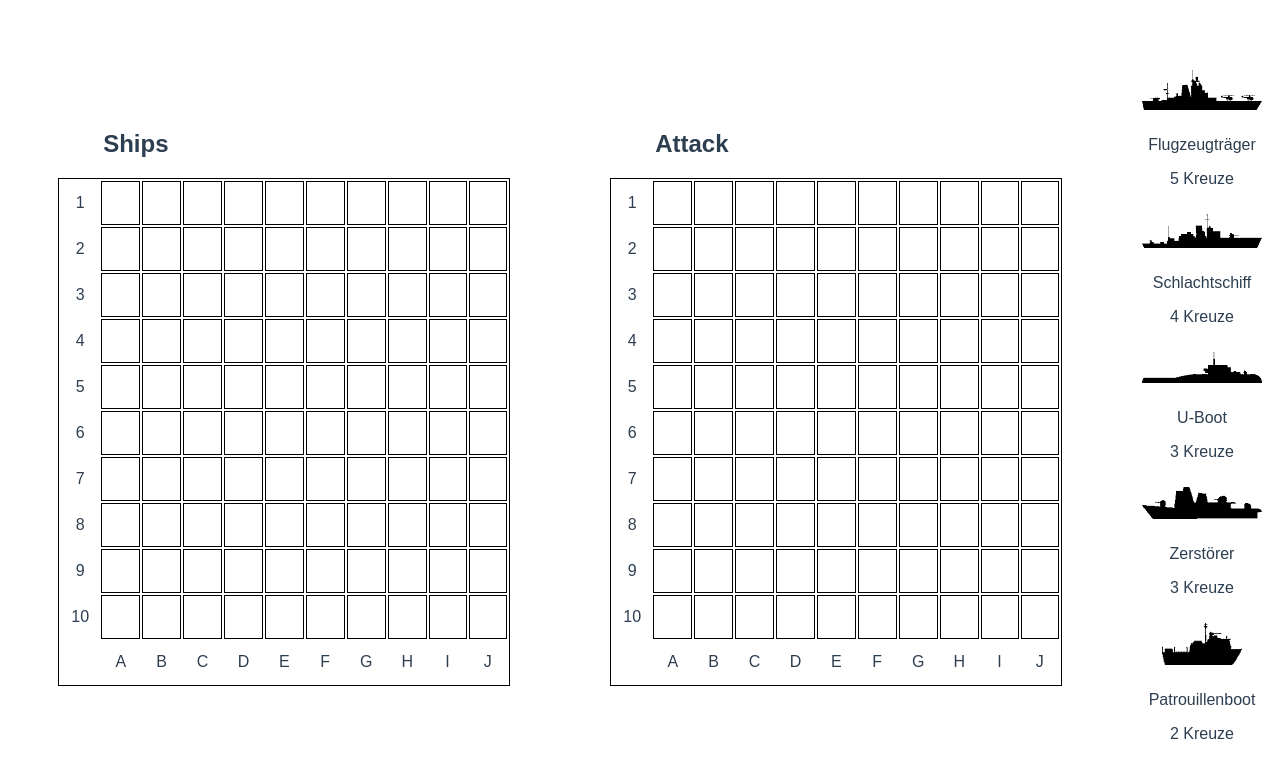
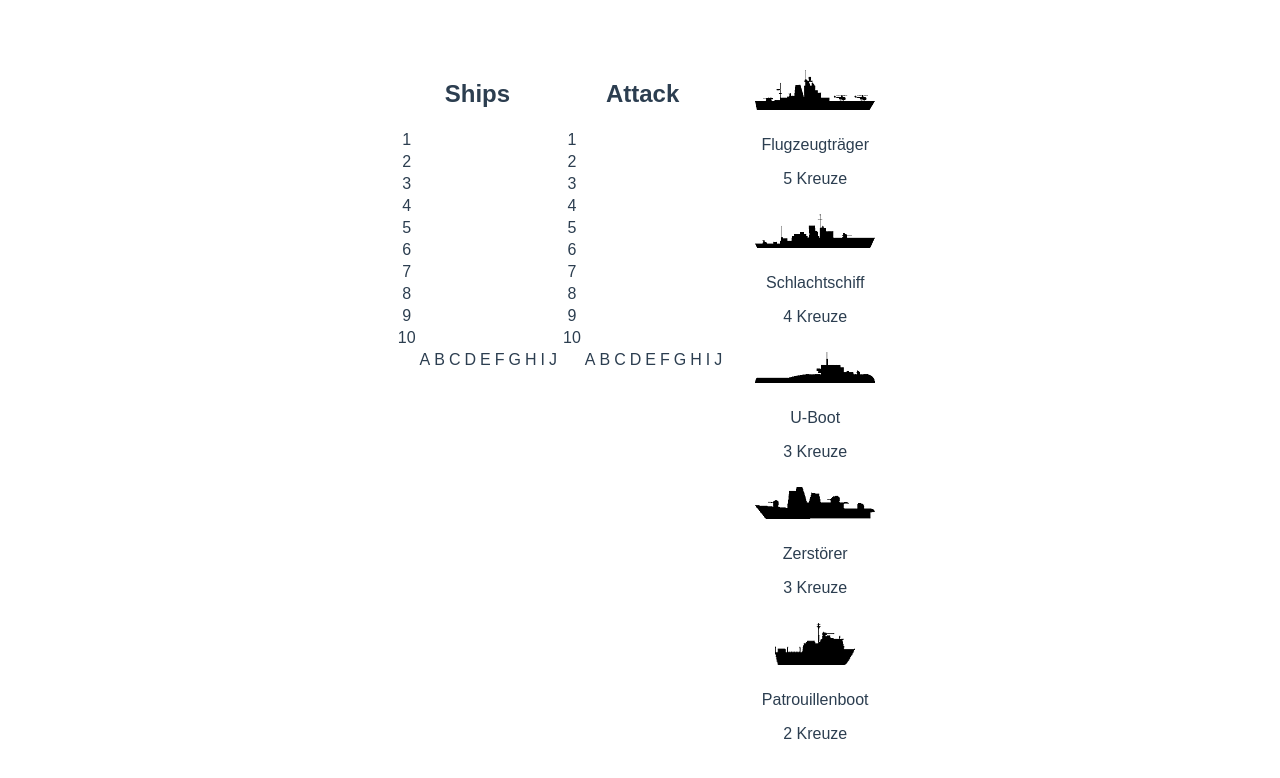
Before and after one commit to velotist/SinkingShips, a Vue app: page / in a window 1280 px wide. Shown: the top 778 px of the page. Built offline with nearby package versions, Linux system fonts and the light colour scheme.

Commit message:
Outsource styles

```diff
--- a/src/App.vue
+++ b/src/App.vue
@@ -23,4 +23,5 @@ export default defineComponent({
     color: #2c3e50;
     margin-top: 60px;
 }
+@import './assets/css/board.css';
 </style>
--- /dev/null
+++ b/src/assets/css/board.css
@@ -0,0 +1,16 @@
+.board-container_margin {
+    margin: 50px;
+}
+.board-table_border {
+    border: solid black;
+    border-width: 1px;
+}
+.board-table_td {
+    border: solid black;
+    border-width: 1px;
+    width: 40px;
+    height: 40px;
+}
+.board-table_no-border {
+    border: 0px;
+}
--- a/src/components/Board.vue
+++ b/src/components/Board.vue
@@ -1,59 +1,59 @@
 <template>
-    <div style="margin: 50px">
+    <div class="board-container">
         <h2>{{ boardName }}</h2>
         <table>
             <tr>
-                <td class="no-border">1</td>
-                <td v-for="n in 10" :key="n"></td>
+                <td class="board-table_no-border">1</td>
+                <td class="board-table_td" v-for="n in 10" :key="n"></td>
             </tr>
             <tr>
-                <td class="no-border">2</td>
-                <td v-for="n in 10" :key="n"></td>
+                <td class="board-table_no-border">2</td>
+                <td class="board-table_td" v-for="n in 10" :key="n"></td>
             </tr>
             <tr>
-                <td class="no-border">3</td>
-                <td v-for="n in 10" :key="n"></td>
+                <td class="board-table_no-border">3</td>
+                <td class="board-table_td" v-for="n in 10" :key="n"></td>
             </tr>
             <tr>
-                <td class="no-border">4</td>
-                <td v-for="n in 10" :key="n"></td>
+                <td class="board-table_no-border">4</td>
+                <td class="board-table_td" v-for="n in 10" :key="n"></td>
             </tr>
             <tr>
-                <td class="no-border">5</td>
-                <td v-for="n in 10" :key="n"></td>
+                <td class="board-table_no-border">5</td>
+                <td class="board-table_td" v-for="n in 10" :key="n"></td>
             </tr>
             <tr>
-                <td class="no-border">6</td>
-                <td v-for="n in 10" :key="n"></td>
+                <td class="board-table_no-border">6</td>
+                <td class="board-table_td" v-for="n in 10" :key="n"></td>
             </tr>
             <tr>
-                <td class="no-border">7</td>
-                <td v-for="n in 10" :key="n"></td>
+                <td class="board-table_no-border">7</td>
+                <td class="board-table_td" v-for="n in 10" :key="n"></td>
             </tr>
             <tr>
-                <td class="no-border">8</td>
-                <td v-for="n in 10" :key="n"></td>
+                <td class="board-table_no-border">8</td>
+                <td class="board-table_td" v-for="n in 10" :key="n"></td>
             </tr>
             <tr>
-                <td class="no-border">9</td>
-                <td v-for="n in 10" :key="n"></td>
+                <td class="board-table_no-border">9</td>
+                <td class="board-table_td" v-for="n in 10" :key="n"></td>
             </tr>
             <tr>
-                <td class="no-border">10</td>
-                <td v-for="n in 10" :key="n"></td>
+                <td class="board-table_no-border">10</td>
+                <td class="board-table_td" v-for="n in 10" :key="n"></td>
             </tr>
             <tr>
-                <td class="no-border"></td>
-                <td class="no-border">A</td>
-                <td class="no-border">B</td>
-                <td class="no-border">C</td>
-                <td class="no-border">D</td>
-                <td class="no-border">E</td>
-                <td class="no-border">F</td>
-                <td class="no-border">G</td>
-                <td class="no-border">H</td>
-                <td class="no-border">I</td>
-                <td class="no-border">J</td>
+                <td class="board-table_no-border"></td>
+                <td class="board-table_no-border">A</td>
+                <td class="board-table_no-border">B</td>
+                <td class="board-table_no-border">C</td>
+                <td class="board-table_no-border">D</td>
+                <td class="board-table_no-border">E</td>
+                <td class="board-table_no-border">F</td>
+                <td class="board-table_no-border">G</td>
+                <td class="board-table_no-border">H</td>
+                <td class="board-table_no-border">I</td>
+                <td class="board-table_no-border">J</td>
             </tr>
         </table>
     </div>
@@ -73,22 +73,3 @@ export default defineComponent({
     },
 })
 </script>
-<style>
-table,
-th,
-td {
-    border: solid black;
-    border-width: 1px;
-}
-td {
-    width: 40px;
-    height: 40px;
-}
-h2 {
-    text-align: left;
-    margin-left: 10%;
-}
-.no-border {
-    border: 0px;
-}
-</style>
```
